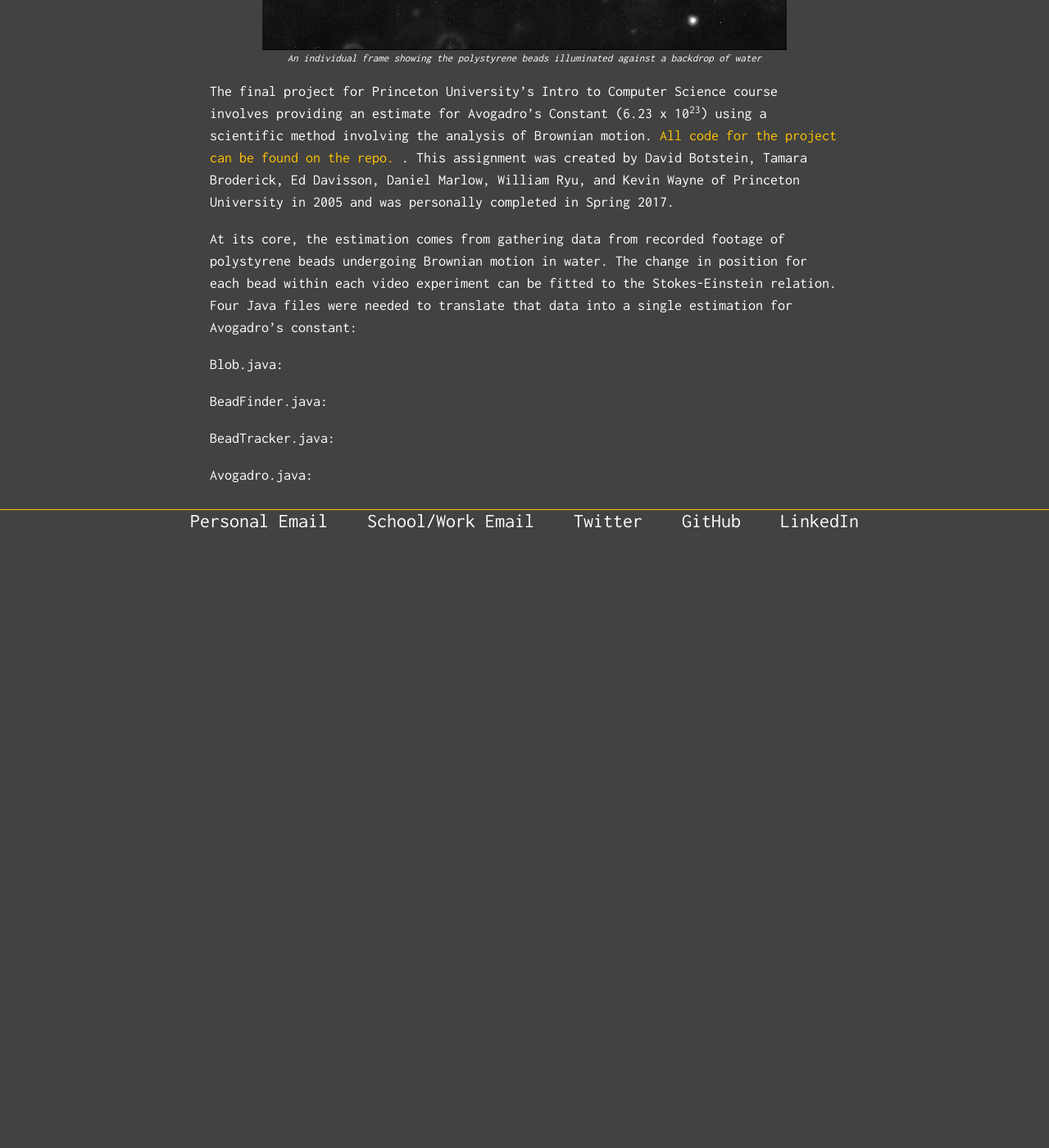
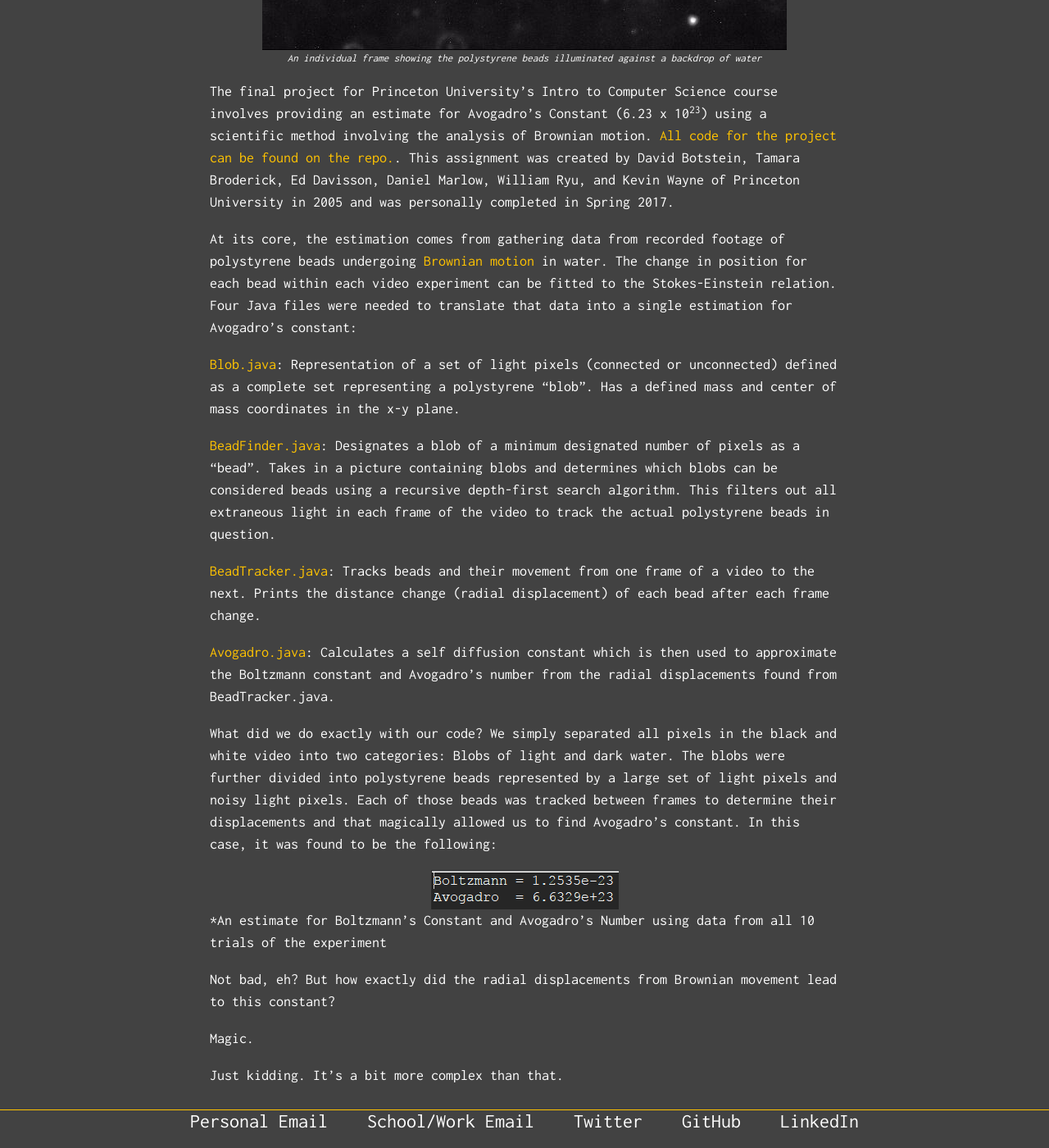
Before and after one commit to justintranjt/justintranjt.github.io, a Jekyll site: the page built from _projects/2017-07-29-avogadro-estimation.md, in a window 1280 px wide and 1400 px high, scrolled down 975 px. Shown: the whole window at 82% size. Built offline with Jekyll 4.4.1, drawn with Linux system fonts in a browser that asks for light colours; before the commit the page ends 1643 px from its top, so only the background shows below that.

Commit message:
Update 2017-07-29-avogadro-estimation.md

```diff
--- a/_projects/2017-07-29-avogadro-estimation.md
+++ b/_projects/2017-07-29-avogadro-estimation.md
@@ -7,14 +7,24 @@ image: /projects/frame00000.jpg
 ---
 ![]( /projects/frame00000.jpg )*An individual frame showing the polystyrene beads illuminated against a backdrop of water*
 
-The final project for Princeton University's Intro to Computer Science course involves providing an estimate for Avogadro's Constant (6.23 x 10<sup>23</sup>) using a scientific method involving the analysis of Brownian motion. [All code for the project can be found on the repo. ](https://github.com/justintranjt/avogadro-estimate). This assignment was created by David Botstein, Tamara Broderick, Ed Davisson, Daniel Marlow, William Ryu, and Kevin Wayne of Princeton University in 2005 and was personally completed in Spring 2017.
+The final project for Princeton University's Intro to Computer Science course involves providing an estimate for Avogadro's Constant (6.23 x 10<sup>23</sup>) using a scientific method involving the analysis of Brownian motion. [All code for the project can be found on the repo.](https://github.com/justintranjt/avogadro-estimate). This assignment was created by David Botstein, Tamara Broderick, Ed Davisson, Daniel Marlow, William Ryu, and Kevin Wayne of Princeton University in 2005 and was personally completed in Spring 2017.
 
-At its core, the estimation comes from gathering data from recorded footage of polystyrene beads undergoing Brownian motion in water. The change in position for each bead within each video experiment can be fitted to the Stokes-Einstein relation. Four Java files were needed to translate that data into a single estimation for Avogadro's constant:
+At its core, the estimation comes from gathering data from recorded footage of polystyrene beads undergoing [Brownian motion](https://en.wikipedia.org/wiki/Brownian_motion) in water. The change in position for each bead within each video experiment can be fitted to the Stokes-Einstein relation. Four Java files were needed to translate that data into a single estimation for Avogadro's constant:
 
-Blob.java:
+[Blob.java](https://github.com/justintranjt/avogadro-estimate/blob/master/src/Blob.java): Representation of a set of light pixels (connected or unconnected) defined as a complete set representing a polystyrene "blob". Has a defined mass and center of mass coordinates in the x-y plane.
 
-BeadFinder.java:
+[BeadFinder.java](https://github.com/justintranjt/avogadro-estimate/blob/master/src/BeadFinder.java): Designates a blob of a minimum designated number of pixels as a "bead". Takes in a picture containing blobs and determines which blobs can be considered beads using a recursive depth-first search algorithm. This filters out all extraneous light in each frame of the video to track the actual polystyrene beads in question.
 
-BeadTracker.java:
+[BeadTracker.java](https://github.com/justintranjt/avogadro-estimate/blob/master/src/BeadTracker.java): Tracks beads and their movement from one frame of a video to the next. Prints the distance change (radial displacement) of each bead after each frame change.
 
-Avogadro.java:
+[Avogadro.java](https://github.com/justintranjt/avogadro-estimate/blob/master/src/Avogadro.java): Calculates a self diffusion constant which is then used to approximate the Boltzmann constant and Avogadro's number from the radial displacements found from BeadTracker.java.
+
+What did we do exactly with our code? We simply separated all pixels in the black and white video into two categories: Blobs of light and dark water. The blobs were further divided into polystyrene beads represented by a large set of light pixels and noisy light pixels. Each of those beads was tracked between frames to determine their displacements and that magically allowed us to find Avogadro's constant. In this case, it was found to be the following:
+
+![]( /projects/avogadro.PNG )*An estimate for Boltzmann's Constant and Avogadro's Number using data from all 10 trials of the experiment
+
+Not bad, eh? But how exactly did the radial displacements from Brownian movement lead to this constant?
+
+Magic.
+
+Just kidding. It's a bit more complex than that.
```
